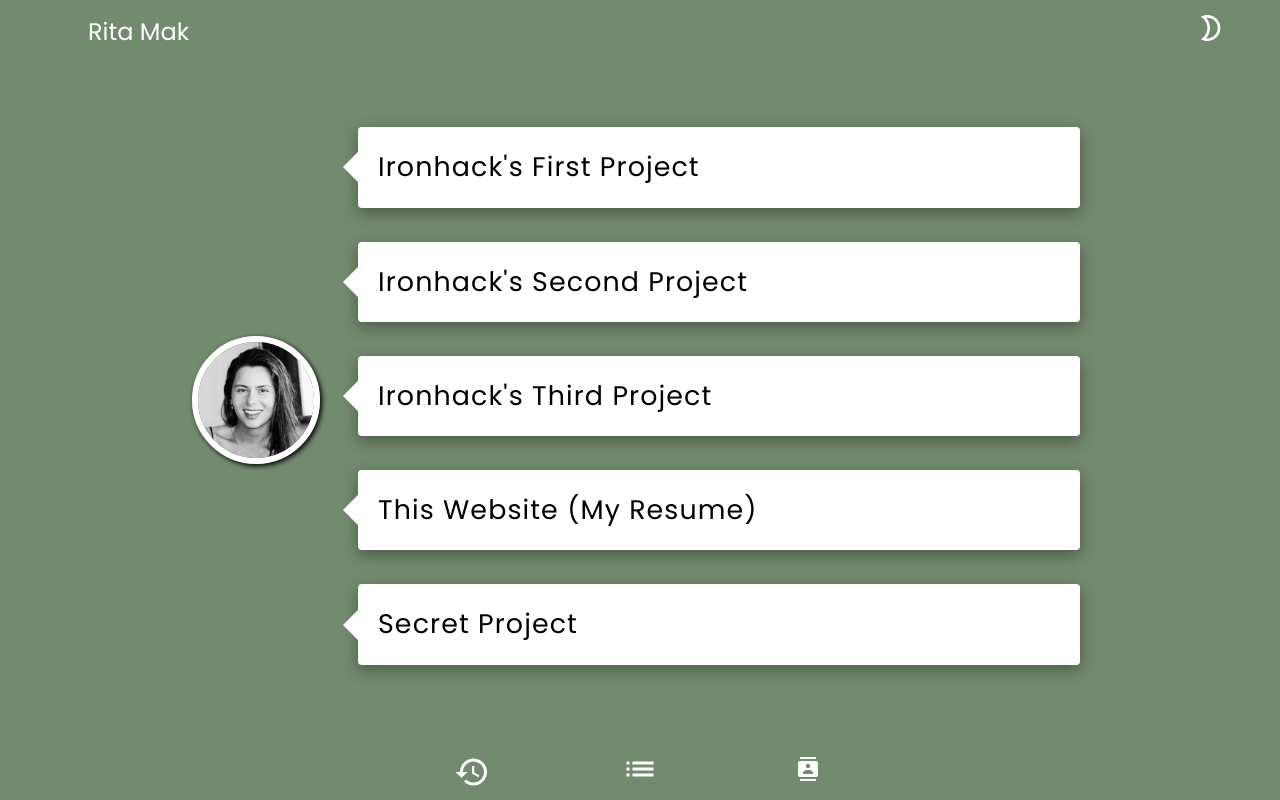
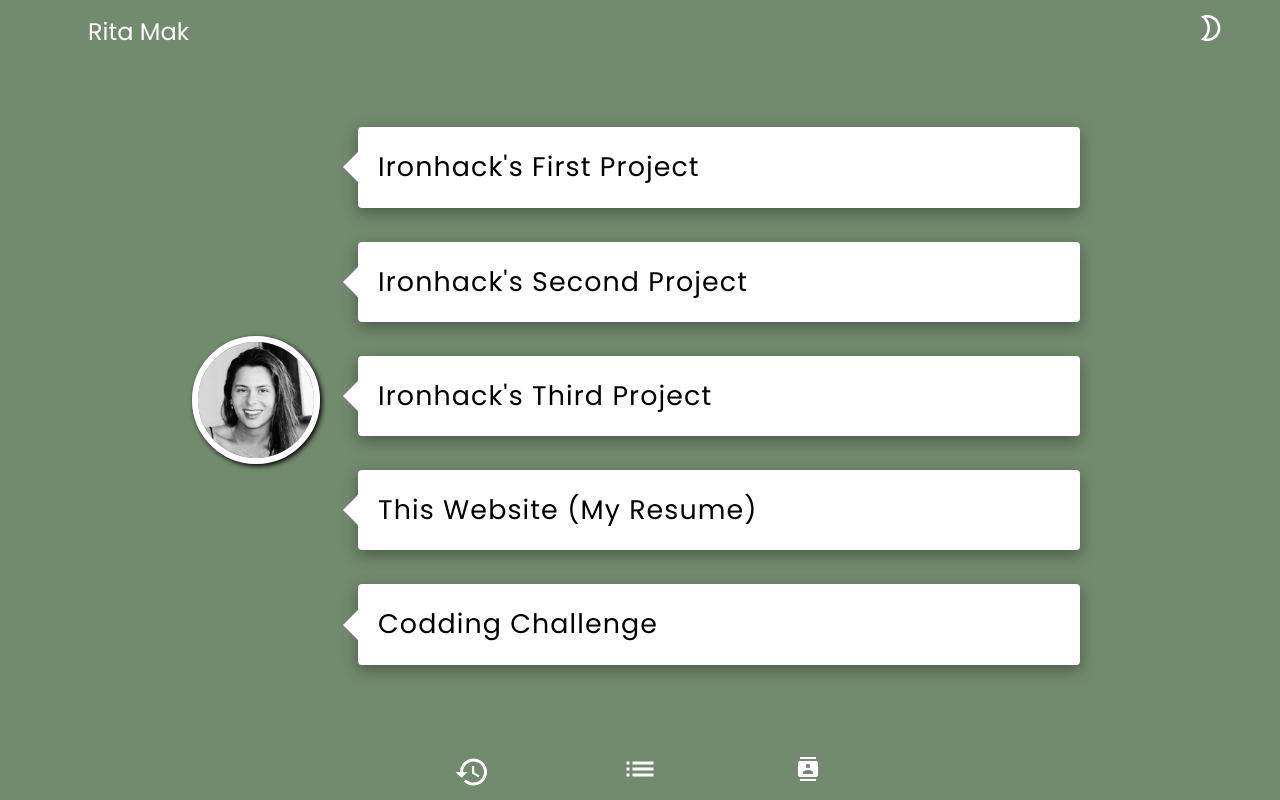
Before and after one commit to ritamak/rita-resume, a React (Create React App) app: page /projects in a window 1280 px wide. Built offline with nearby package versions, Linux system fonts and the light colour scheme.

Commit message:
added codding challenge

```diff
--- a/src/pages/Projects.jsx
+++ b/src/pages/Projects.jsx
@@ -8,7 +8,6 @@ import Bubble from "../components/Bubble";
 import PhotoRita from "../components/PhotoRita";
 import Backdrop from "@mui/material/Backdrop";
 import Button from "@mui/material/Button";
-import ComingSoon from "../components/ComingSoon";
 import styled from "styled-components";
 
 const Container = styled.section`
@@ -229,8 +228,9 @@ const Projects = () => {
                 link2title={"repo"}
               />
             </Backdrop>
+
             <Btn darkMode={darkMode} onClick={handleToggleFive}>
-              <Bubble>secret project</Bubble>
+              <Bubble>codding challenge </Bubble>
             </Btn>
             <Backdrop
               sx={{
@@ -241,8 +241,13 @@ const Projects = () => {
               onClick={handleClose}
             >
               <ProjectCard
-                projectTitle={"Secret Project"}
-                projectDescription={<ComingSoon />}
+                projectTitle={"Codding Challenge "}
+                projectDescription={`Codding challenge I did for an interview. It was asked to create a timeline where you can add, edit and remove new posts. You can also tag usernames using @ and # or hover over posts with tagged people to see their info. There is also an Admin page where you can add, remove or edit employees. If you edit and employee who is tagged in a certain post, the employee info gets updated.`}
+                projectTime={"2021-12-01"}
+                link1={"https://challenge-one.netlify.app"}
+                link1title={"website"}
+                link2={"https://github.com/ritamak/challenge-one"}
+                link2title={"repo"}
               />
             </Backdrop>
           </BubbleWrapper>
```
Also changed, not shown: src/hooks/useMessage.jsx (+0 -15 lines).
